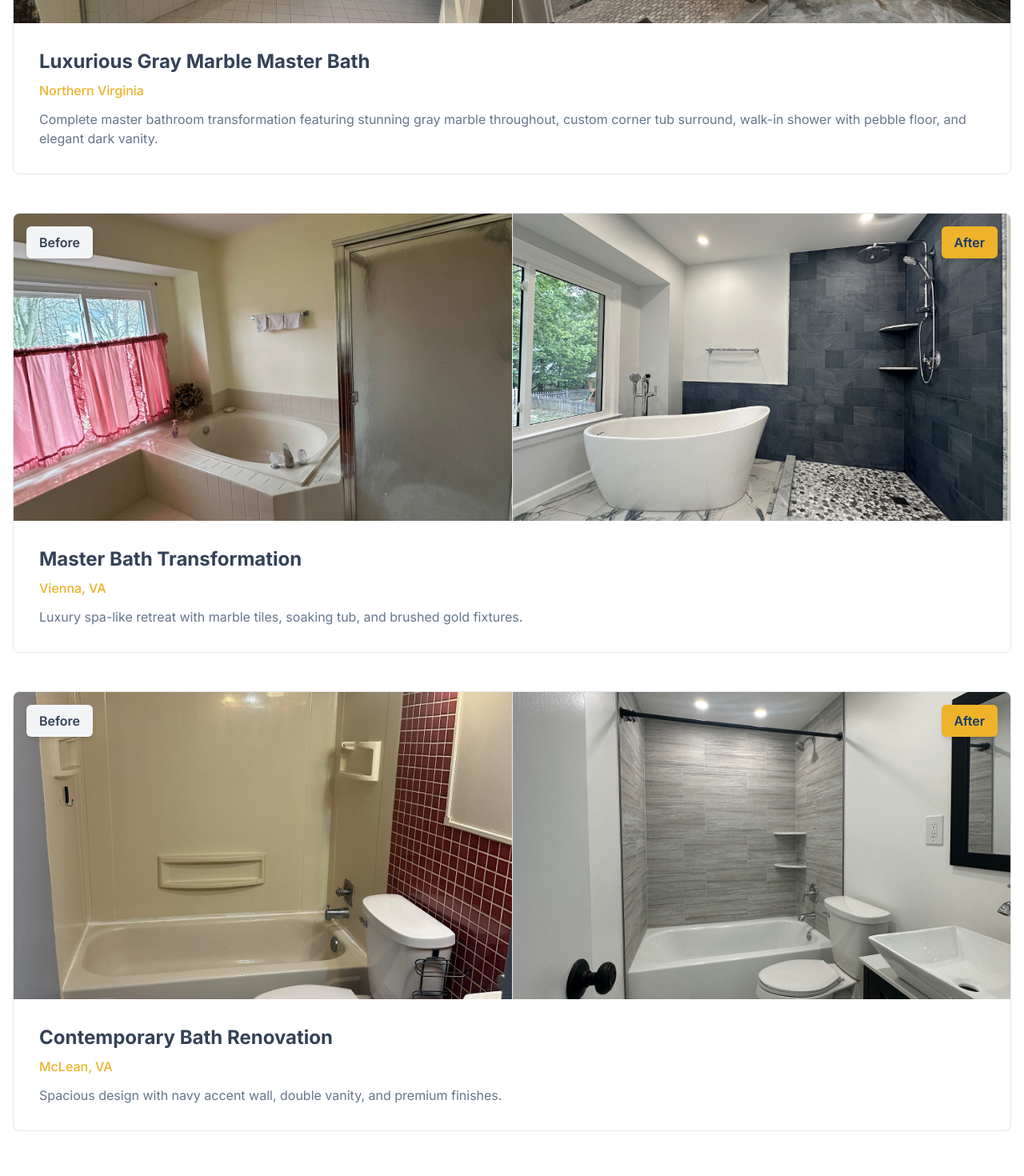
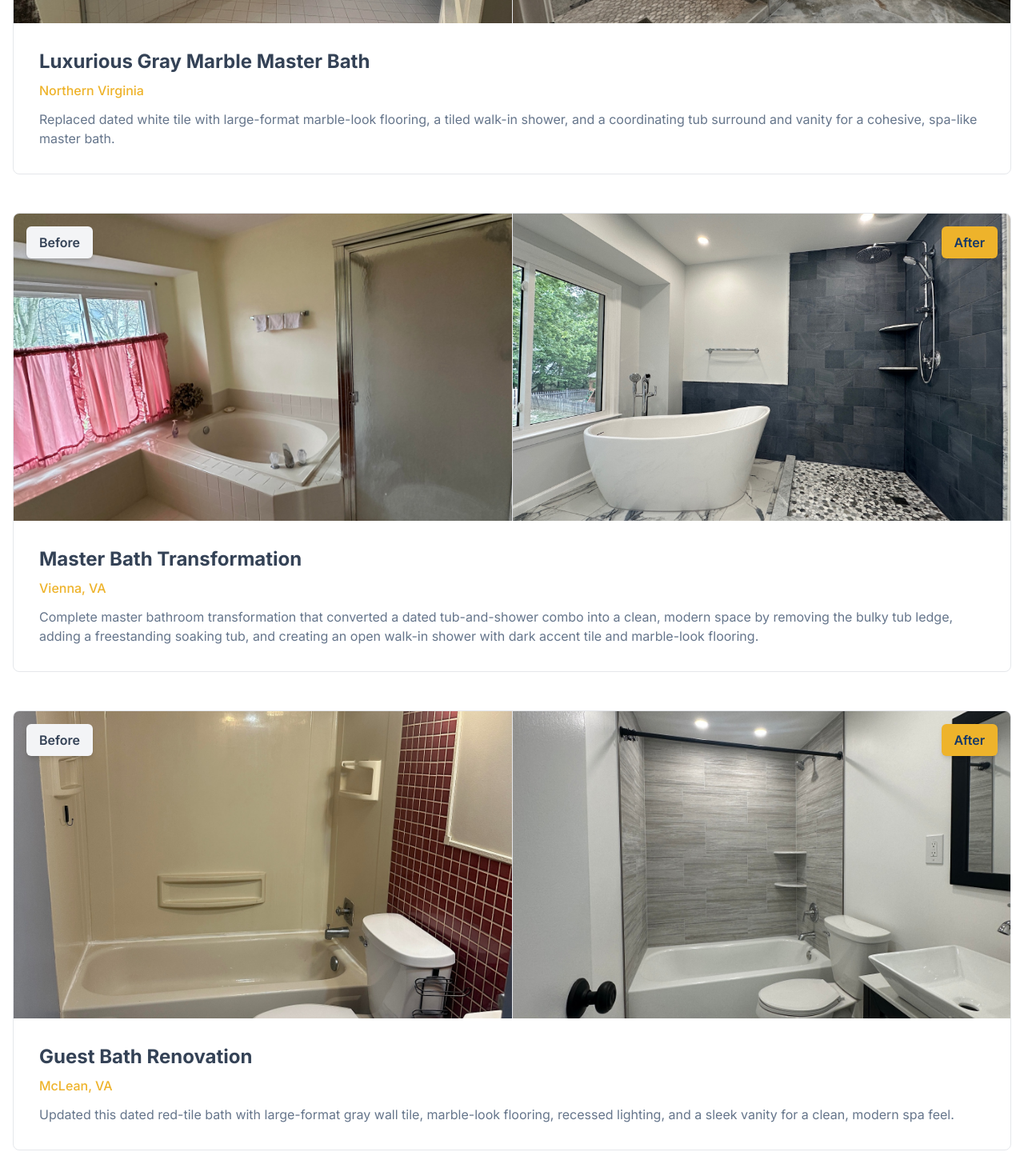
Before and after one commit to internetwages/reno-fairfax-elevate-52858, a React (Vite) app: page /gallery in a window 1280 px wide. Shown: the part 680-2150 px from the top of the page at 80% size. Built offline with nearby package versions, Linux system fonts and the light colour scheme; the HTML template or start-up script is replaced by a standard one.

Commit message:
Code edited in Lovable Code Editor
Edited UI in Lovable

```diff
--- a/src/pages/Gallery.tsx
+++ b/src/pages/Gallery.tsx
@@ -64,21 +64,24 @@ const Gallery = () => {
       after: after1,
       title: "Luxurious Gray Marble Master Bath",
       location: "Northern Virginia",
-      description: "Complete master bathroom transformation featuring stunning gray marble throughout, custom corner tub surround, walk-in shower with pebble floor, and elegant dark vanity.",
+      description:
+        "Replaced dated white tile with large-format marble-look flooring, a tiled walk-in shower, and a coordinating tub surround and vanity for a cohesive, spa-like master bath.",
     },
     {
       before: before2,
       after: after2,
       title: "Master Bath Transformation",
       location: "Vienna, VA",
-      description: "Luxury spa-like retreat with marble tiles, soaking tub, and brushed gold fixtures.",
+      description:
+        "Complete master bathroom transformation that converted a dated tub-and-shower combo into a clean, modern space by removing the bulky tub ledge, adding a freestanding soaking tub, and creating an open walk-in shower with dark accent tile and marble-look flooring.",
     },
     {
       before: before3,
       after: after3,
-      title: "Contemporary Bath Renovation",
+      title: "Guest Bath Renovation",
       location: "McLean, VA",
-      description: "Spacious design with navy accent wall, double vanity, and premium finishes.",
+      description:
+        "Updated this dated red-tile bath with large-format gray wall tile, marble-look flooring, recessed lighting, and a sleek vanity for a clean, modern spa feel.",
     },
   ];
 
@@ -133,7 +136,10 @@ const Gallery = () => {
               >
                 <CardContent className="p-0">
                   <div className="grid grid-cols-1 md:grid-cols-2 divide-y md:divide-y-0 md:divide-x divide-border">
-                    <div className="relative group cursor-pointer" onClick={() => setSelectedImage({ src: project.before, alt: `Before - ${project.title}` })}>
+                    <div
+                      className="relative group cursor-pointer"
+                      onClick={() => setSelectedImage({ src: project.before, alt: `Before - ${project.title}` })}
+                    >
                       <img
                         src={project.before}
                         alt={`Before - ${project.title}`}
@@ -149,7 +155,10 @@ const Gallery = () => {
                         </div>
                       </div>
                     </div>
-                    <div className="relative group cursor-pointer" onClick={() => setSelectedImage({ src: project.after, alt: `After - ${project.title}` })}>
+                    <div
+                      className="relative group cursor-pointer"
+                      onClick={() => setSelectedImage({ src: project.after, alt: `After - ${project.title}` })}
+                    >
                       <img
                         src={project.after}
                         alt={`After - ${project.title}`}
```
